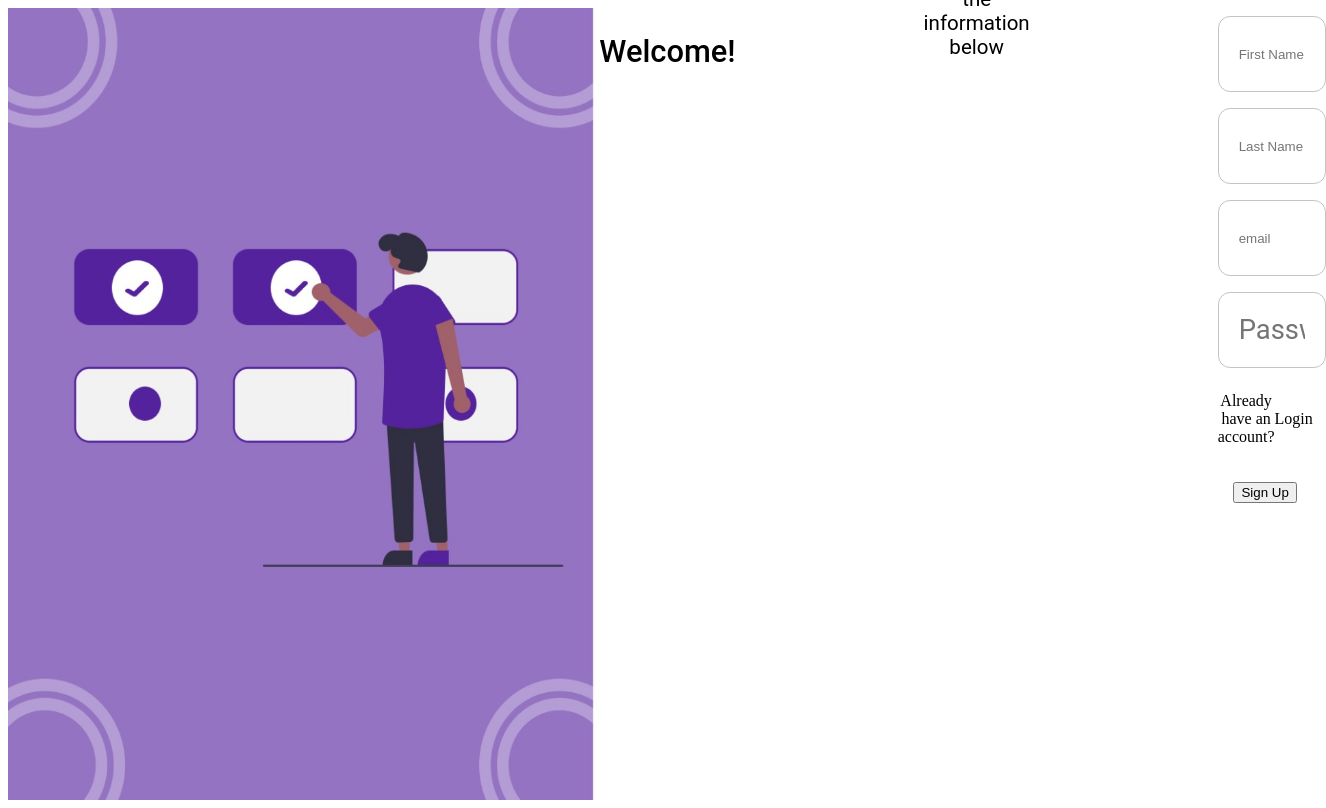
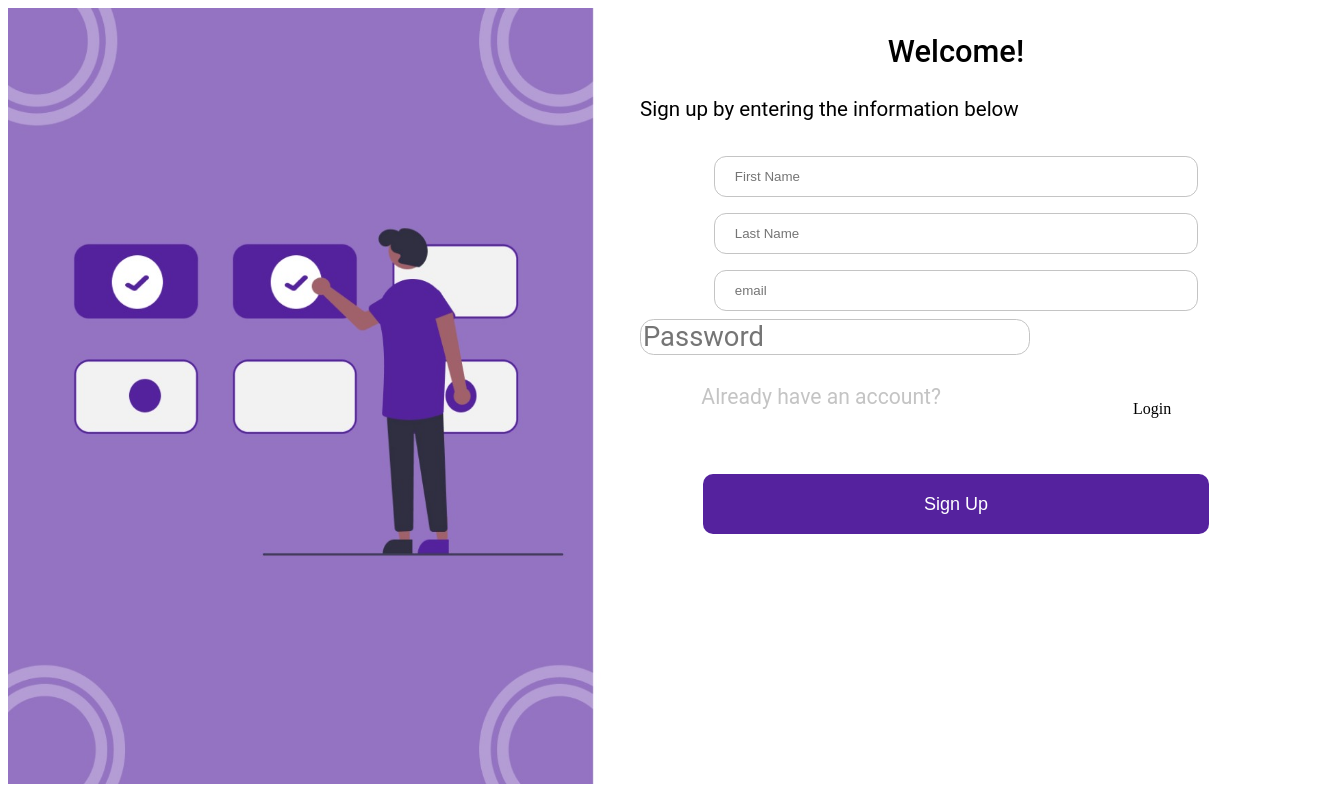
Before and after one commit to Group-2-Unicorn/e-wallet-frontend, a React (Create React App) app: page /SignUp in a window 1280 px wide. Shown: the whole page, 1326 px wide, since content can reach past the window. Built offline with nearby package versions, Linux system fonts and the light colour scheme.

Commit message:
modified sign up css

```diff
--- a/src/Components/SignUP/SignUp.css
+++ b/src/Components/SignUP/SignUp.css
@@ -4,9 +4,9 @@
     background: #FFFFFF;
 }
 
-img.logo {
+.logo {
     width: 100%;
-    height: 99vh;
+    height: 97vh;
 }
 .sign-up-left-container{
     width: 50%;
@@ -22,15 +22,11 @@ img.logo {
 }
 .sign-up-right-container {
     width: 50%;
-    text-align: center;
-    /* height: 90vh; */
-    display: flex;
-    justify-content: center;
-    align-items: center;
-    flex-direction: row;
-    align-items: flex-start;
+    height: 90vh;
     padding: 0px;
     gap: 188px;
+    align-items: flex-end;
+    text-align: center;
 }
 
 .header-texts{
@@ -47,28 +43,21 @@ img.logo {
     color: #000000;
 }
 
-.header-paragraph {
-  width: 467.42px;
-  height: 24px;
-  left: 1042.11px;
-  top: 305.09px;
-
+.headers-paragraph {
     font-family: 'Roboto';
     font-style: normal;
     font-weight: 400;
     font-size: 20.546px;
     line-height: 24px;
-  /* identical to box height */
-
-  display: flex;
     align-items: flex-end;
     text-align: center;
 
     color: #000000;
 
+
 }
 
-input.password_box{
+input.password{
   left: 59.09%;
   right: 10.36%;
   top: 36.53%;
@@ -81,7 +70,7 @@ input.password_box{
 
 .logo {
   width: 100%;
-  height: 107vh;
+  height: 97vh;
   display: flex;
   justify-content: center;
   align-items: center;
@@ -90,7 +79,7 @@ input.password_box{
 .login-right-container {
   width: 50%;
   text-align: center;
-  height: 90vh;
+  /* height: 90vh; */
   /* display: flex; */
   justify-content: center;
   align-items: center;
@@ -101,19 +90,8 @@ input.password_box{
 }
 
 
-.firstName, .lastName, .email, .password{
+.firstName, .lastName, .email, .passwords{
   width: 70%;
-  height: 50px;
-  border: 1px solid #c4c4c4;
-  border-radius: 12.088889122009277px;
-  padding: 12px 20px;
-  margin: 8px 0;
-  outline: none;
-}
-
-.password_box{
-  width: 70%;
-  height: 50px;
   border: 1px solid #c4c4c4;
   border-radius: 12.088889122009277px;
   padding: 12px 20px;
@@ -129,7 +107,7 @@ input.password_box{
   justify-content: space-evenly;
 }
 
-.checker{
+.signup-option{
   display: flex;
   align-items: center;
   justify-content: center;
@@ -152,9 +130,9 @@ input.check-box{
 
 }
 
-.login-submit-button {
-  width: 70%;
-  height: 50px;
+.signup-submit-button {
+  width: 80%;
+  height: 60px;
   background-color: #55229e;
   border: none;
   outline: none;
@@ -166,7 +144,7 @@ input.check-box{
   margin-top: 20px;
 }
 
-.login-submit-text {
+.signup-submit-text {
   font-family: 'Roboto';
   font-style: normal;
   font-weight: 700;
@@ -178,17 +156,30 @@ input.check-box{
   bottom: 21.03%;
   color: #FFFFFF;
 }
+/*
+.sign-up-btn{
+    color: #FFFFFF;
+    background-color: #FFFFFF;
+} */
 
-.sign-up-container{
-  text-align: center;
+.create-account-option{
+    left: 33.33%;
+right: 33.93%;
+top: 17.17%;
+bottom: 23.26%;
+
+font-family: 'Roboto';
+font-style: normal;
+font-weight: 700;
+font-size: 36.2667px;
+line-height: 42px;
 display: flex;
 align-items: center;
-  justify-content: center;
-  margin-top: 20px;
-}
+text-align: center;
 
-.create-account-option{
-  width: 253px;
+color: #FFFFFF;
+
+  /* width: 253px;
   height: 33px;
 
   font-family: 'Roboto';
@@ -202,9 +193,9 @@ input.check-box{
   color: #C4C4C4;
   /* Inside auto layout */
 
-  flex: none;
+  /*flex: none;
   order: 0;
-  flex-grow: 0;
+  flex-grow: 0; */
 }
 
 .sign-up-text{
@@ -224,6 +215,28 @@ text-decoration-line: underline;
 
 color: #55229E;
 
+flex: none;
+order: 1;
+flex-grow: 0;
+}
+
+.login-option{
+    width: 117px;
+    height: 29px;
+
+    font-family: 'Roboto';
+    font-style: normal;
+    font-weight: 500;
+    font-size: 21.1556px;
+    line-height: 25px;
+    display: flex;
+    align-items: flex-end;
+    text-align: right;
+    text-decoration-line: underline;
+    justify-content: flex-end;
+
+    color: #55229E;
+
 
 /* Inside auto layout */
 
@@ -232,24 +245,50 @@ order: 1;
 flex-grow: 0;
 }
 
-.password{
+.signup-option{
+    justify-content: flex-start;
+    width: 330.93px;
+    height: 28.71px;
+
     font-family: 'Roboto';
     font-style: normal;
     font-weight: 400;
-  font-size: 27.3947px;
-  line-height: 32px;
+    font-size: 21.1556px;
+    line-height: 25px;
     display: flex;
     align-items: flex-end;
 
-  color: rgba(0, 0, 0, 0.6);
+    color: #C4C4C4;
 
 
+    /* Inside auto layout */
+
+    flex: none;
+    order: 0;
+    flex-grow: 0;
 }
 
+.sign-up-container{
+    text-align: center;
+    display: flex;
+    align-items: center;
+    justify-content: center;
+    margin-top: 20px;
+  }
+
+.options-container{
+  display: flex;
+  align-items: center;
+  margin-bottom: 20px;
+  justify-items: center;
+  justify-content: space-evenly;
+}
+
+
 @media (min-width: 600px) and (max-width:1200px){
-  img.image-container{
+    .logo, .sign-up-right-container{
     width: 100%;
-    height: 108vh;
+    height: 120vh;
   }
 }
 
```
Lines whose indentation alone changed are shown as unchanged.
